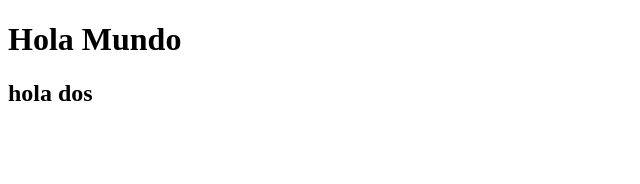
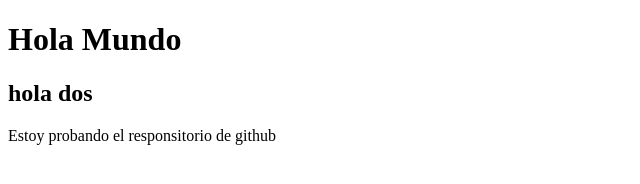
Before and after one commit to BryanOrtega-Dev/myFirstCommit, a plain HTML site: page index.html in a window 1280 px wide. Shown: the whole page, without its empty margins (0-640 px from the left). Drawn offline with Linux system fonts and the light colour scheme.

Commit message:
Cambios agregue un p

```diff
--- a/index.html
+++ b/index.html
@@ -9,5 +9,6 @@
 <body>
     <h1>Hola Mundo</h1>
     <h2>hola dos</h2>
+    <p>Estoy probando el responsitorio de github </p>
 </body>
 </html>
```
